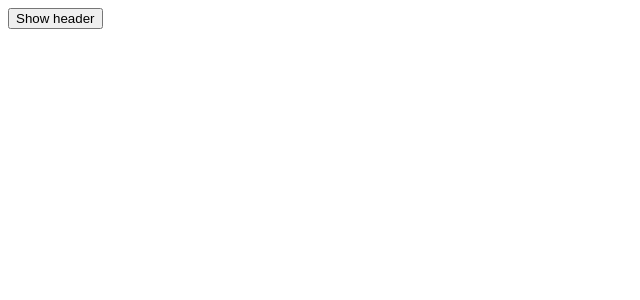
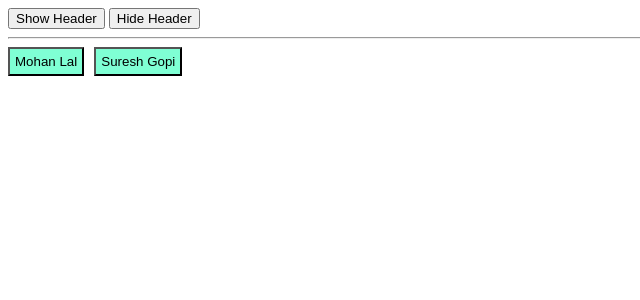
Before and after one commit to sumeshmon/svelte, a SvelteKit app in the folder playground-svlte/: page /play in a window 1280 px wide. Shown: the top 300 px of the page, without its empty margins (0-640 px from the left). Built offline with nearby package versions, Linux system fonts and the light colour scheme.

Commit message:
button dispatcher

```diff
--- a/playground-svlte/src/routes/components/Play.svelte
+++ /dev/null
@@ -1,9 +0,0 @@
-<script>
-  import { text } from "@sveltejs/kit";
-  import { createEventDispatcher } from 'svelte';
-  const dispatch = createEventDispatcher()
-</script>
-
-<!-- <button on:click ><slot></slot></button> -->
-
-<button on:click={ ()=> dispatch('clickSumesh') }>Show header</button>
--- /dev/null
+++ b/playground-svlte/src/routes/components/PlayButtonDispatcher.svelte
@@ -0,0 +1,24 @@
+<script>
+  import { text } from "@sveltejs/kit";
+  import { createEventDispatcher } from 'svelte';
+  const dispatch = createEventDispatcher()
+</script>
+<!-- using js function -->
+<!-- <button on:click={() => dispatch('clickSasi', false)}>
+  <slot></slot>
+</button> -->
+
+
+<!-- method 1 -->
+<!-- <button on:click ><slot></slot></button> -->
+
+
+<!-- method 2 -->
+<!-- <button on:click={ ()=> dispatch('clickSumesh') }>Show header</button>
+
+<button on:click  = { () => dispatch('clickBabu')}>Hide Header</button> -->
+
+<!-- method 3 -->
+
+<button on:click = { () => dispatch('clickSasi',true)}>Show Header</button>
+<button on:click = { () => dispatch('clickSasi',false)}>Hide Header</button>
--- a/playground-svlte/src/routes/play/+page.svelte
+++ b/playground-svlte/src/routes/play/+page.svelte
@@ -1,8 +1,11 @@
 <script>
   import Button from "../components/Button.svelte";
-  import Play from "../components/Play.svelte";
-  let showContent = false
-
+  import PlayButtonDispatcher from "../components/PlayButtonDispatcher.svelte";
+  let showContent = false;
+  function handleClickSasi(event) {
+    showContent = true;
+  }
+  const names = ["Mohan Lal", "Mammooty", "Suresh Gopi"];
 </script>
 
 {#if showContent}
@@ -11,4 +14,29 @@
 <!-- <button on:click={ () => {showContent=true}}> Show header</button>
 <button on:click={ () => {showContent=false}}> Hide Header</button> -->
 
- <Play on:clickSumesh = { () => {showContent = true} }/>
+<!-- <Play on:clickSumesh = { () => {showContent = true} } on:clickBabu = { () => {showContent = false} }/> -->
+
+<!-- using js function -->
+<!-- <Play on:clickSasi={handleClickSasi}>Show events</Play> -->
+
+<PlayButtonDispatcher
+  on:clickSasi={(e) => {
+    showContent = e.detail;
+  }}
+/>
+
+<hr />
+<!-- loop -->
+{#each ["Mohan Lal", "Mammooty", "Suresh Gopi"] as value, position}
+  {#if position === 0 || position === names.length - 1}
+    <button>{value}</button>
+  {/if}
+{/each}
+
+<style>
+  button {
+    margin-right: 10px;
+    padding: 5px;
+    background-color: aquamarine;
+  }
+</style>
```
